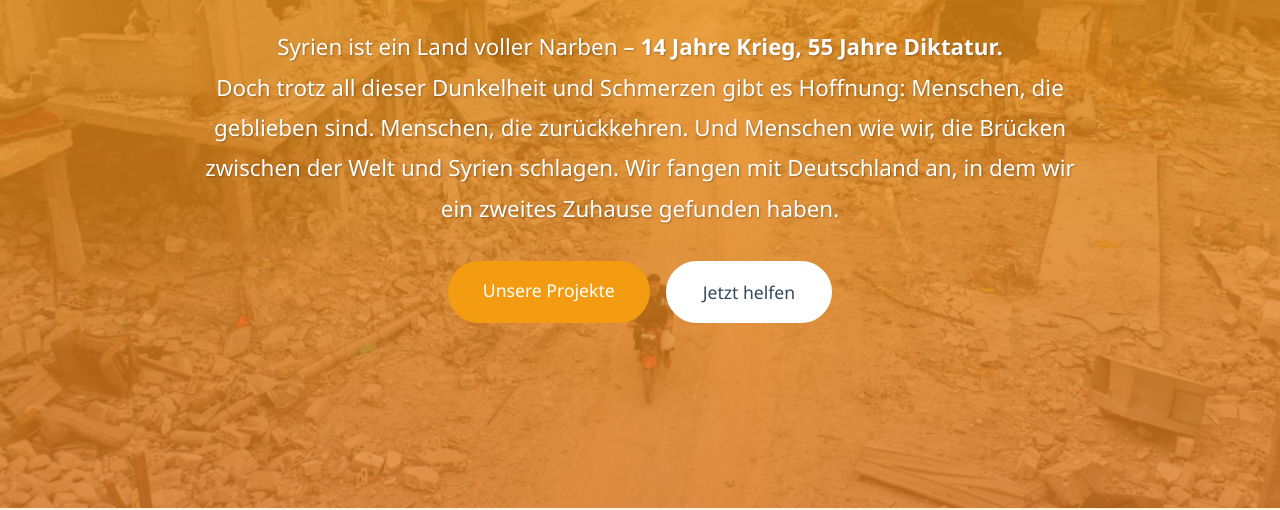
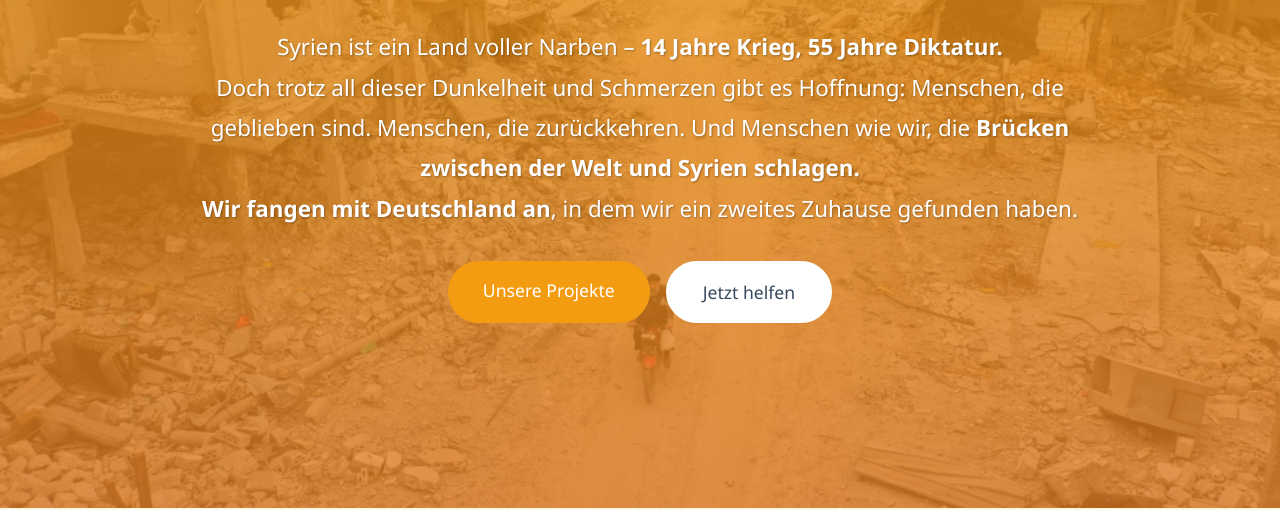
Before and after one commit to ym-95-ym/shamsy-website, a plain HTML site: page index.html in a window 1280 px wide. Shown: the part 292-802 px from the top of the page. Drawn offline with Linux system fonts and the light colour scheme.

Commit message:
index.html aktualisieren

```diff
--- a/index.html
+++ b/index.html
@@ -674,7 +674,8 @@
             <div class="hero-content">
                 <h1>Shams Syria e.V.</h1>
                 <p>Syrien ist ein Land voller Narben – <strong>14 Jahre Krieg, 55 Jahre Diktatur.</strong><br>
-                Doch trotz all dieser Dunkelheit und Schmerzen gibt es Hoffnung: Menschen, die geblieben sind. Menschen, die zurückkehren. Und Menschen wie wir, die Brücken zwischen der Welt und Syrien schlagen. Wir fangen mit Deutschland an, in dem wir ein zweites Zuhause gefunden haben.</p>
+                Doch trotz all dieser Dunkelheit und Schmerzen gibt es Hoffnung: Menschen, die geblieben sind. Menschen, die zurückkehren. Und Menschen wie wir, die <strong>Brücken zwischen der Welt und Syrien schlagen.</strong><br>
+                <strong>Wir fangen mit Deutschland an</strong>, in dem wir ein zweites Zuhause gefunden haben.</p>
                 <div class="cta-buttons">
                     <a href="#projekte" class="btn btn-primary">Unsere Projekte</a>
                     <a href="#mitmachen" class="btn btn-secondary">Jetzt helfen</a>
```
